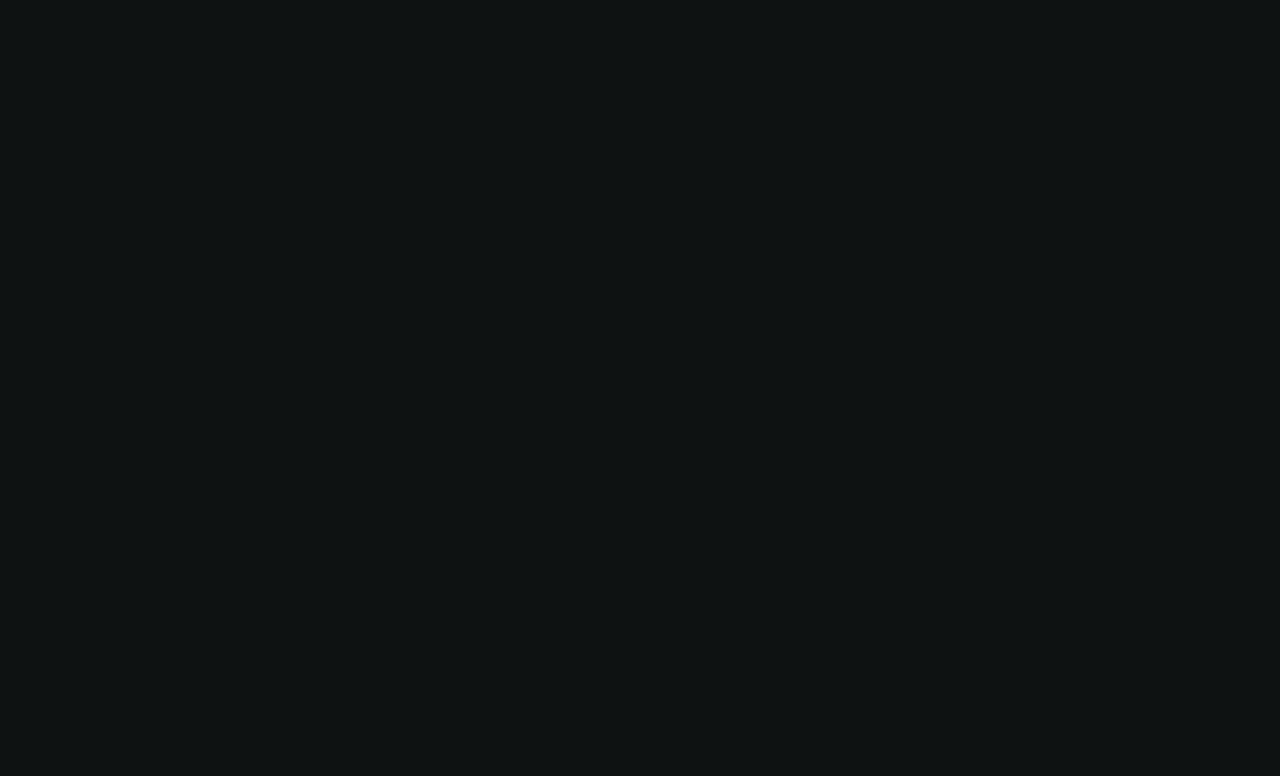
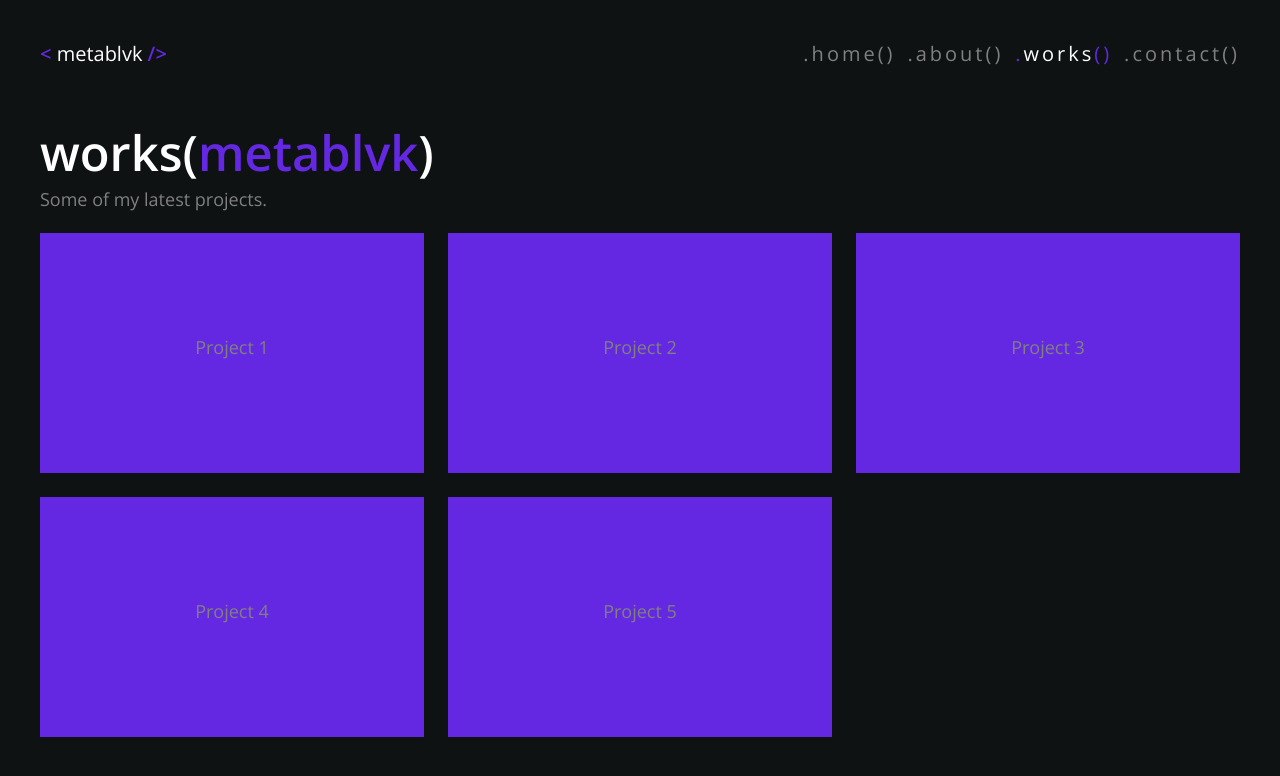
Before and after one commit to metablvk/metablvk, a React (Create React App) app: page /works in a window 1280 px wide. Before the commit this address had no page. Shown: the top 776 px of the page. Built offline with nearby package versions, Linux system fonts and the light colour scheme.

Commit message:
Adjusted styles and added in portfolio route

```diff
--- a/src/App.js
+++ b/src/App.js
@@ -2,6 +2,7 @@ import { Routes, Route } from 'react-router-dom';
 import Navigation from './routes/navigation/navigation.component';
 import Home from './routes/home/home.component';
 import About from './routes/about/about.component';
+import Works from './routes/works/works.component';
 
 const App = () => {
   return (
@@ -9,6 +10,7 @@ const App = () => {
       <Route path='/' element={<Navigation brand={'metablvk'} />}>
         <Route path='/' index element={<Home />} />
         <Route path='/about' element={<About />} />
+        <Route path='/works' element={<Works />} />
       </Route>
     </Routes>
   );
--- a/src/assets/css/main.css
+++ b/src/assets/css/main.css
@@ -3,6 +3,7 @@
 html, body {
   background: #0E1212;
   color: #fff;
+  height: 100%;
   font-size: 62.5%;
   font-family: 'Open Sans', sans-serif;
 }
--- a/src/routes/about/about.styles.jsx
+++ b/src/routes/about/about.styles.jsx
@@ -34,6 +34,7 @@ export const ContactButton = styled.button`
 `;
 
 export const AboutContainer = styled(Container)`
+  margin-top: 2.4rem;
   h1 {
     font-size: 4rem;
     font-weight: 600;
--- a/src/routes/navigation/navigation.component.jsx
+++ b/src/routes/navigation/navigation.component.jsx
@@ -46,8 +46,8 @@ const Navigation = ({ brand }) => {
               </NavLink>
             </NavItem>
             <NavItem>
-              <NavLink to='/portoflio' onClick={handleClick}>
-                portfolio
+              <NavLink to='/works' onClick={handleClick}>
+                works
               </NavLink>
             </NavItem>
             <NavItem>
--- a/src/routes/navigation/navigation.styles.jsx
+++ b/src/routes/navigation/navigation.styles.jsx
@@ -36,7 +36,8 @@ export const NavMenu = styled.ul`
   left: 0;
   max-height: 0;
   overflow: hidden;
-  height: calc(100vh - 6.8rem);
+  height: calc(100vh - 6.3rem);
+  /* height: 100%; */
   top: 6.3rem;
   background: rgba(14, 18, 18, 0.8);
   flex-direction: column;
@@ -75,6 +76,17 @@ export const NavMenu = styled.ul`
             color: #6428e3;
           }
 
+        }
+      `
+      : location === '/works'
+      ? `
+        ${NavItem}:nth-child(3) {
+          ${NavLink} {
+            color: #fff;
+          }
+          ${NavLink}::before, ${NavLink}::after {
+            color: #6428e3;
+          }
         }
       `
       : ''}
--- /dev/null
+++ b/src/routes/works/works.component.jsx
@@ -0,0 +1,32 @@
+import { PortfolioContainer, ProjectGrid } from './works.styles';
+const Works = () => {
+  return (
+    <PortfolioContainer>
+      <section>
+        <h1>
+          works(<span>metablvk</span>)
+        </h1>
+        <p>Some of my latest projects.</p>
+      </section>
+      <ProjectGrid>
+        <div>
+          <p>Project 1</p>
+        </div>
+        <div>
+          <p>Project 2</p>
+        </div>
+        <div>
+          <p>Project 3</p>
+        </div>
+        <div>
+          <p>Project 4</p>
+        </div>
+        <div>
+          <p>Project 5</p>
+        </div>
+      </ProjectGrid>
+    </PortfolioContainer>
+  );
+};
+
+export default Works;
--- /dev/null
+++ b/src/routes/works/works.styles.jsx
@@ -0,0 +1,48 @@
+import styled from 'styled-components';
+
+import { Container } from '../../components/container/container.component';
+
+export const PortfolioContainer = styled(Container)`
+  margin-top: 2.4rem;
+  h1 {
+    font-size: 4rem;
+    font-weight: 600;
+    span {
+      color: #6428e3;
+    }
+  }
+  p {
+    font-size: 1.8rem;
+    max-width: 60rem;
+    color: #808080;
+  }
+  section {
+    margin-bottom: 2.4rem;
+  }
+  @media screen and (min-width: 800px) {
+    h1 {
+      font-size: 4.883rem;
+    }
+  }
+`;
+
+export const ProjectGrid = styled.div`
+  display: grid;
+  grid-template-columns: 1fr;
+  grid-gap: 2.4rem;
+  div {
+    width: 100%;
+    height: 24rem;
+    display: flex;
+    justify-content: center;
+    align-items: center;
+    background: #6428e3;
+  }
+
+  @media screen and (min-width: 800px) {
+    grid-template-columns: 1fr 1fr;
+  }
+  @media screen and (min-width: 1200px) {
+    grid-template-columns: 1fr 1fr 1fr;
+  }
+`;
```
